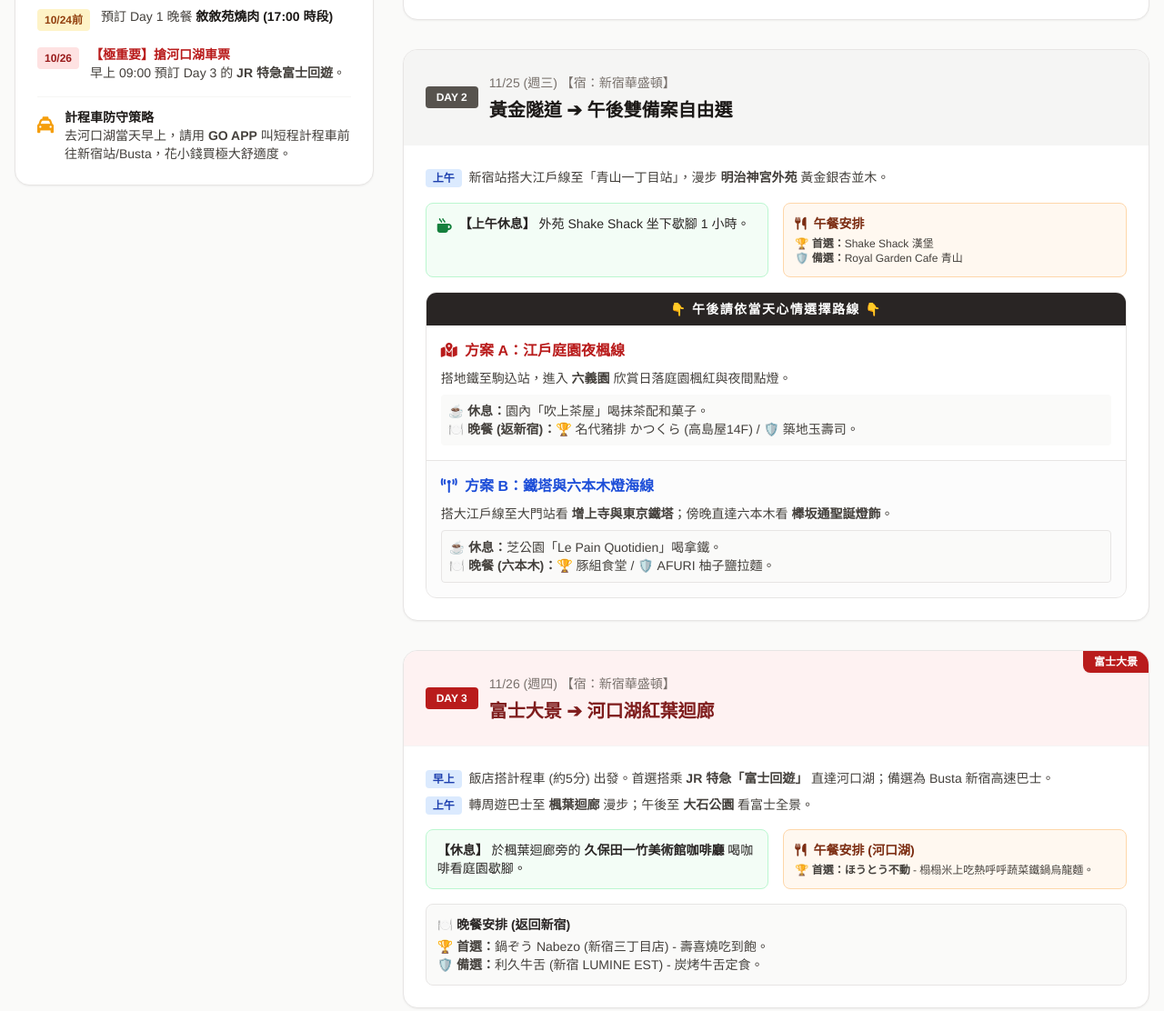
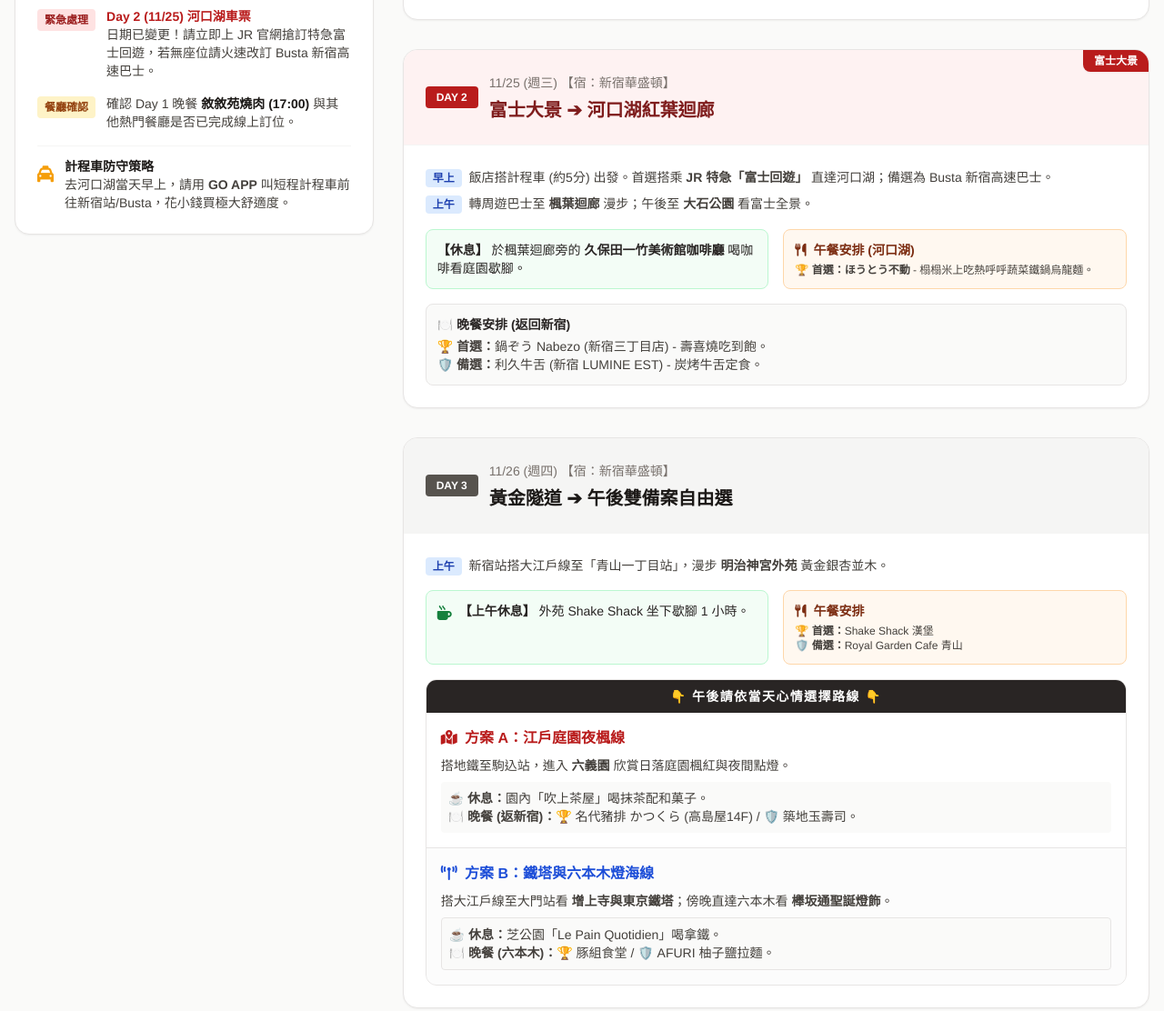
Before and after one commit to d6700rp/Japan-trip-2026, a plain HTML site: page index.html in a window 1280 px wide. Shown: the part 911-2023 px from the top of the page at 91% size. Drawn offline with nearby package versions, Linux system fonts and the light colour scheme.

Commit message:
Revise itinerary for Days 2 and 3
Updated itinerary details for Day 2 and Day 3, including changes to transportation and meal arrangements.

```diff
--- a/index.html
+++ b/index.html
@@ -68,19 +68,19 @@
             <!-- 交通與預約提醒 -->
             <section class="bg-white rounded-2xl p-6 shadow-sm border border-stone-200">
                 <h2 class="text-xl font-bold border-b border-stone-200 pb-3 mb-4 flex items-center text-stone-900">
-                    <i class="fa-regular fa-calendar-check text-red-600 mr-2"></i> 關鍵預約時間表
+                    <i class="fa-solid fa-triangle-exclamation text-red-600 mr-2"></i> 行前最後確認
                 </h2>
                 <ul class="space-y-4 text-sm text-stone-700">
                     <li class="flex items-start">
-                        <div class="bg-amber-100 text-amber-800 rounded px-2 py-1 text-xs font-bold mr-3 mt-0.5 whitespace-nowrap">10/24前</div>
-                        <div>預訂 Day 1 晚餐 <strong class="text-stone-900">敘敘苑燒肉 (17:00 時段)</strong></div>
+                        <div class="bg-red-100 text-red-800 rounded px-2 py-1 text-xs font-bold mr-3 mt-0.5 whitespace-nowrap">緊急處理</div>
+                        <div>
+                            <strong class="text-red-700 block">Day 2 (11/25) 河口湖車票</strong>
+                            日期已變更！請立即上 JR 官網搶訂特急富士回遊，若無座位請火速改訂 Busta 新宿高速巴士。
+                        </div>
                     </li>
                     <li class="flex items-start">
-                        <div class="bg-red-100 text-red-800 rounded px-2 py-1 text-xs font-bold mr-3 mt-0.5 whitespace-nowrap">10/26</div>
-                        <div>
-                            <strong class="text-red-700 block">【極重要】搶河口湖車票</strong>
-                            早上 09:00 預訂 Day 3 的 <strong>JR 特急富士回遊</strong>。
-                        </div>
+                        <div class="bg-amber-100 text-amber-800 rounded px-2 py-1 text-xs font-bold mr-3 mt-0.5 whitespace-nowrap">餐廳確認</div>
+                        <div>確認 Day 1 晚餐 <strong class="text-stone-900">敘敘苑燒肉 (17:00)</strong> 與其他熱門餐廳是否已完成線上訂位。</div>
                     </li>
                     <li class="flex items-start pt-3 border-t border-stone-100">
                         <i class="fa-solid fa-taxi text-amber-500 text-lg mr-3 mt-1"></i>
@@ -121,12 +121,44 @@
                 </div>
             </article>
 
-            <!-- Day 2 -->
+            <!-- Day 2 (原河口湖) -->
+            <article class="bg-white rounded-2xl shadow-sm border border-stone-200 overflow-hidden relative">
+                <div class="absolute top-0 right-0 bg-red-700 text-white text-xs font-bold px-3 py-1 rounded-bl-lg shadow-sm">富士大景</div>
+                <div class="p-4 sm:p-6 border-b border-stone-100 bg-red-50 flex items-center">
+                    <span class="px-3 py-1 bg-red-700 text-white font-bold text-xs rounded uppercase mr-3">Day 2</span>
+                    <div>
+                        <span class="text-stone-500 text-sm font-medium">11/25 (週三) 【宿：新宿華盛頓】</span>
+                        <h3 class="text-xl font-bold text-red-900 mt-1">富士大景 ➔ 河口湖紅葉迴廊</h3>
+                    </div>
+                </div>
+                <div class="p-4 sm:p-6 space-y-4">
+                    <p class="text-sm text-stone-700 leading-relaxed">
+                        <span class="inline-block bg-blue-100 text-blue-800 px-2 py-0.5 rounded text-xs font-bold mr-1">早上</span> 飯店搭計程車 (約5分) 出發。首選搭乘 <strong>JR 特急「富士回遊」</strong> 直達河口湖；備選為 Busta 新宿高速巴士。<br>
+                        <span class="inline-block bg-blue-100 text-blue-800 px-2 py-0.5 rounded text-xs font-bold mr-1 mt-2">上午</span> 轉周遊巴士至 <strong>楓葉迴廊</strong> 漫步；午後至 <strong>大石公園</strong> 看富士全景。
+                    </p>
+                    <div class="grid grid-cols-1 md:grid-cols-2 gap-4">
+                        <div class="bg-green-50/80 p-3 rounded-lg border border-green-200">
+                            <p class="text-sm text-stone-800"><strong>【休息】</strong> 於楓葉迴廊旁的 <strong>久保田一竹美術館咖啡廳</strong> 喝咖啡看庭園歇腳。</p>
+                        </div>
+                        <div class="bg-orange-50/80 p-3 rounded-lg border border-orange-200">
+                            <p class="text-sm font-bold text-orange-900 mb-1"><i class="fa-solid fa-utensils mr-1"></i> 午餐安排 (河口湖)</p>
+                            <p class="text-xs text-stone-700"><strong>🏆 首選：ほうとう不動</strong> - 榻榻米上吃熱呼呼蔬菜鐵鍋烏龍麵。</p>
+                        </div>
+                    </div>
+                    <div class="bg-stone-50 p-3 rounded-lg border border-stone-200 text-sm">
+                        <p class="font-bold text-stone-800 mb-1">🍽️ 晚餐安排 (返回新宿)</p>
+                        <p class="text-stone-700"><strong>🏆 首選：</strong>鍋ぞう Nabezo (新宿三丁目店) - 壽喜燒吃到飽。<br>
+                        <strong>🛡️ 備選：</strong>利久牛舌 (新宿 LUMINE EST) - 炭烤牛舌定食。</p>
+                    </div>
+                </div>
+            </article>
+
+            <!-- Day 3 (原雙備案) -->
             <article class="bg-white rounded-2xl shadow-sm border border-stone-200 overflow-hidden">
                 <div class="p-4 sm:p-6 border-b border-stone-100 bg-stone-100 flex items-center">
-                    <span class="px-3 py-1 bg-stone-600 text-white font-bold text-xs rounded uppercase mr-3">Day 2</span>
+                    <span class="px-3 py-1 bg-stone-600 text-white font-bold text-xs rounded uppercase mr-3">Day 3</span>
                     <div>
-                        <span class="text-stone-500 text-sm font-medium">11/25 (週三) 【宿：新宿華盛頓】</span>
+                        <span class="text-stone-500 text-sm font-medium">11/26 (週四) 【宿：新宿華盛頓】</span>
                         <h3 class="text-xl font-bold text-stone-900 mt-1">黃金隧道 ➔ 午後雙備案自由選</h3>
                     </div>
                 </div>
@@ -163,38 +195,6 @@
                                 🍽️ <strong>晚餐 (六本木)：</strong>🏆 豚組食堂 / 🛡️ AFURI 柚子鹽拉麵。
                             </div>
                         </div>
-                    </div>
-                </div>
-            </article>
-
-            <!-- Day 3 -->
-            <article class="bg-white rounded-2xl shadow-sm border border-stone-200 overflow-hidden relative">
-                <div class="absolute top-0 right-0 bg-red-700 text-white text-xs font-bold px-3 py-1 rounded-bl-lg shadow-sm">富士大景</div>
-                <div class="p-4 sm:p-6 border-b border-stone-100 bg-red-50 flex items-center">
-                    <span class="px-3 py-1 bg-red-700 text-white font-bold text-xs rounded uppercase mr-3">Day 3</span>
-                    <div>
-                        <span class="text-stone-500 text-sm font-medium">11/26 (週四) 【宿：新宿華盛頓】</span>
-                        <h3 class="text-xl font-bold text-red-900 mt-1">富士大景 ➔ 河口湖紅葉迴廊</h3>
-                    </div>
-                </div>
-                <div class="p-4 sm:p-6 space-y-4">
-                    <p class="text-sm text-stone-700 leading-relaxed">
-                        <span class="inline-block bg-blue-100 text-blue-800 px-2 py-0.5 rounded text-xs font-bold mr-1">早上</span> 飯店搭計程車 (約5分) 出發。首選搭乘 <strong>JR 特急「富士回遊」</strong> 直達河口湖；備選為 Busta 新宿高速巴士。<br>
-                        <span class="inline-block bg-blue-100 text-blue-800 px-2 py-0.5 rounded text-xs font-bold mr-1 mt-2">上午</span> 轉周遊巴士至 <strong>楓葉迴廊</strong> 漫步；午後至 <strong>大石公園</strong> 看富士全景。
-                    </p>
-                    <div class="grid grid-cols-1 md:grid-cols-2 gap-4">
-                        <div class="bg-green-50/80 p-3 rounded-lg border border-green-200">
-                            <p class="text-sm text-stone-800"><strong>【休息】</strong> 於楓葉迴廊旁的 <strong>久保田一竹美術館咖啡廳</strong> 喝咖啡看庭園歇腳。</p>
-                        </div>
-                        <div class="bg-orange-50/80 p-3 rounded-lg border border-orange-200">
-                            <p class="text-sm font-bold text-orange-900 mb-1"><i class="fa-solid fa-utensils mr-1"></i> 午餐安排 (河口湖)</p>
-                            <p class="text-xs text-stone-700"><strong>🏆 首選：ほうとう不動</strong> - 榻榻米上吃熱呼呼蔬菜鐵鍋烏龍麵。</p>
-                        </div>
-                    </div>
-                    <div class="bg-stone-50 p-3 rounded-lg border border-stone-200 text-sm">
-                        <p class="font-bold text-stone-800 mb-1">🍽️ 晚餐安排 (返回新宿)</p>
-                        <p class="text-stone-700"><strong>🏆 首選：</strong>鍋ぞう Nabezo (新宿三丁目店) - 壽喜燒吃到飽。<br>
-                        <strong>🛡️ 備選：</strong>利久牛舌 (新宿 LUMINE EST) - 炭烤牛舌定食。</p>
                     </div>
                 </div>
             </article>
```
